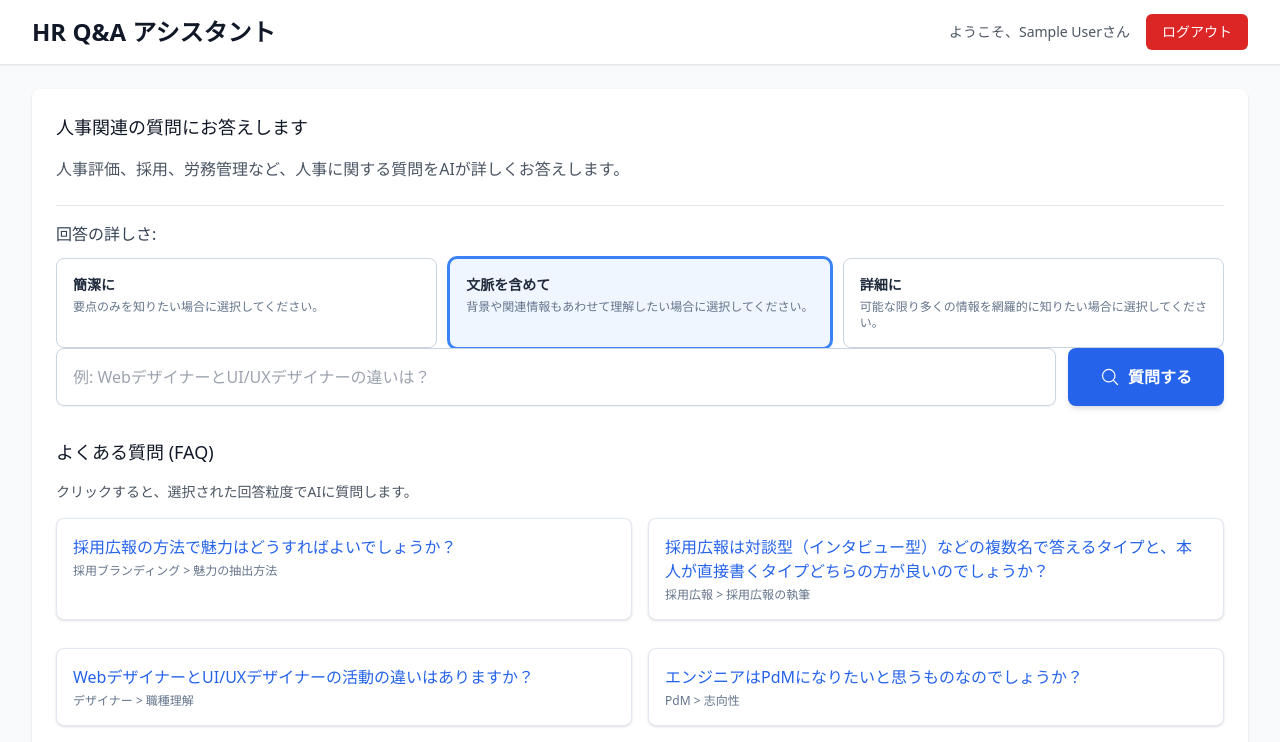
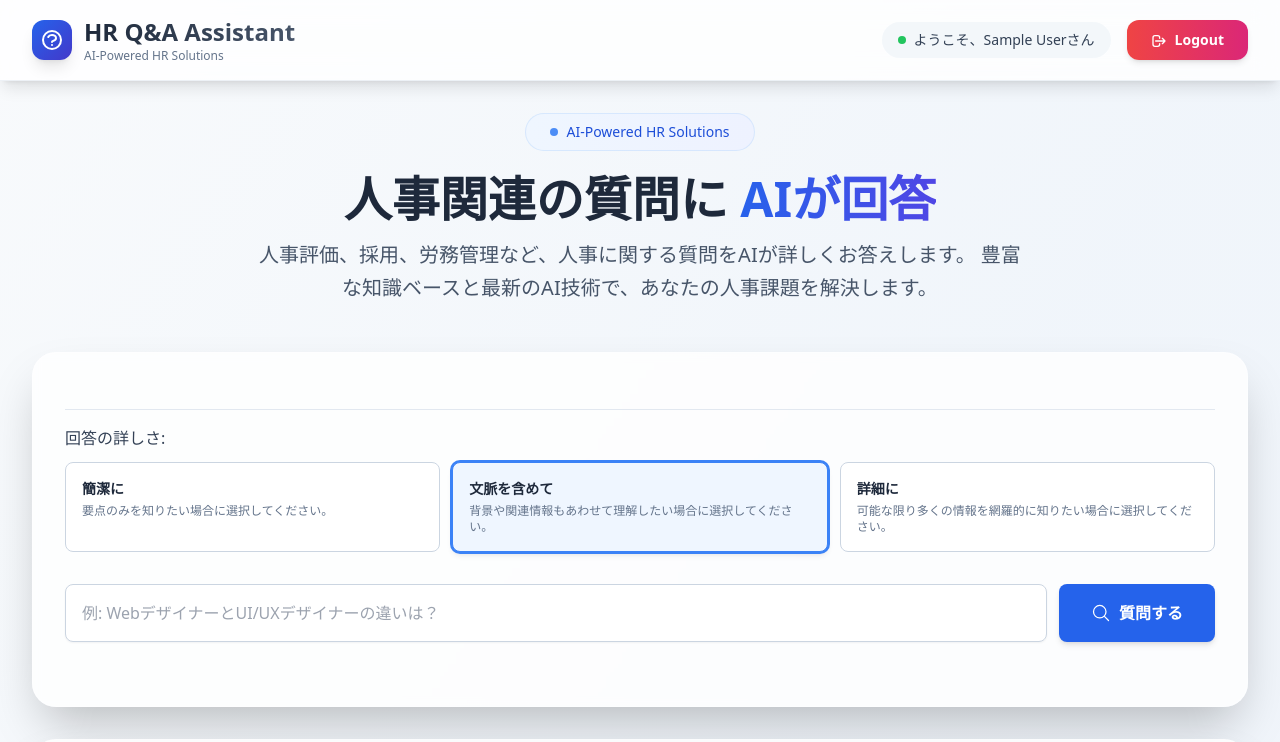
Before and after one commit to yamanekazuki/hr-qa-assistant, a React (Vite) app: page /app in a window 1280 px wide. Shown: the top 742 px of the page. Built offline with nearby package versions, Linux system fonts and the light colour scheme; no server answers; sample sign-in values are in the browser's storage.

Commit message:
Transform UI/UX to world-class design: add gradient backgrounds, glassmorphism effects, custom loading animations, hero section, improved typography, and modern card layouts - maintaining system stability

```diff
--- a/src/components/MainApp.tsx
+++ b/src/components/MainApp.tsx
@@ -310,6 +310,40 @@ const MainApp: React.FC = () => {
   const [suggestedQuestions, setSuggestedQuestions] = useState<string[]>([]);
   const [userInsights, setUserInsights] = useState<string[]>([]);
 
+  // カスタムローディングアニメーションコンポーネント
+  const LoadingAnimation = () => (
+    <div className="flex flex-col items-center justify-center py-12">
+      <div className="relative">
+        {/* メインのローディングアニメーション */}
+        <div className="w-16 h-16 border-4 border-blue-200 rounded-full animate-spin">
+          <div className="absolute top-0 left-0 w-full h-full border-4 border-transparent border-t-blue-600 rounded-full animate-spin"></div>
+        </div>
+        {/* 内側の回転する要素 */}
+        <div className="absolute inset-2 w-12 h-12 border-4 border-indigo-200 rounded-full animate-spin" style={{ animationDirection: 'reverse', animationDuration: '1.5s' }}>
+          <div className="absolute top-0 left-0 w-full h-full border-4 border-transparent border-t-indigo-600 rounded-full animate-spin" style={{ animationDirection: 'reverse', animationDuration: '1.5s' }}></div>
+        </div>
+        {/* 中心の点 */}
+        <div className="absolute inset-4 w-8 h-8 bg-gradient-to-br from-blue-500 to-indigo-600 rounded-full animate-pulse"></div>
+      </div>
+
+      {/* ローディングテキスト */}
+      <div className="mt-6 text-center">
+        <div className="flex items-center justify-center space-x-2 mb-2">
+          <div className="w-2 h-2 bg-blue-500 rounded-full animate-bounce" style={{ animationDelay: '0ms' }}></div>
+          <div className="w-2 h-2 bg-indigo-500 rounded-full animate-bounce" style={{ animationDelay: '150ms' }}></div>
+          <div className="w-2 h-2 bg-purple-500 rounded-full animate-bounce" style={{ animationDelay: '300ms' }}></div>
+        </div>
+        <p className="text-lg font-medium text-slate-700">AIが回答を生成中...</p>
+        <p className="text-sm text-slate-500 mt-1">豊富な知識ベースから最適な回答をお届けします</p>
+      </div>
+
+      {/* プログレスバー */}
+      <div className="w-64 bg-slate-200 rounded-full h-2 mt-6 overflow-hidden">
+        <div className="h-full bg-gradient-to-r from-blue-500 via-indigo-500 to-purple-500 rounded-full animate-pulse" style={{ width: '85%' }}></div>
+      </div>
+    </div>
+  );
+
   const handleQuestionSubmit = async (submittedQuestion: string) => {
     setIsLoading(true);
     setQuestionSearched(submittedQuestion);
@@ -371,31 +405,51 @@ const MainApp: React.FC = () => {
   };
 
     return (
-    <div className="min-h-screen bg-gray-50">
+    <div className="min-h-screen bg-gradient-to-br from-slate-50 via-blue-50/30 to-indigo-50/20">
       {/* ヘッダー */}
-      <header className="bg-white shadow-sm border-b">
+      <header className="bg-white/80 backdrop-blur-md shadow-lg border-b border-slate-200/60 sticky top-0 z-50">
         <div className="max-w-7xl mx-auto px-4 sm:px-6 lg:px-8">
-          <div className="flex justify-between items-center h-16">
-            <div className="flex items-center">
-              <h1 className="text-2xl font-bold text-gray-900">HR Q&A アシスタント</h1>
+          <div className="flex justify-between items-center h-20">
+            <div className="flex items-center space-x-3">
+              <div className="w-10 h-10 bg-gradient-to-br from-blue-600 to-indigo-700 rounded-xl flex items-center justify-center shadow-lg">
+                <svg className="w-6 h-6 text-white" fill="none" stroke="currentColor" viewBox="0 0 24 24">
+                  <path strokeLinecap="round" strokeLinejoin="round" strokeWidth={2} d="M8.228 9c.549-1.165 2.03-2 3.772-2 2.21 0 4 1.343 4 3 0 1.4-1.278 2.575-3.006 2.907-.542.104-.994.54-.994 1.093m0 3h.01M21 12a9 9 0 11-18 0 9 9 0 0118 0z" />
+                </svg>
+              </div>
+              <div>
+                <h1 className="text-2xl font-bold bg-gradient-to-r from-slate-800 to-slate-600 bg-clip-text text-transparent">
+                  HR Q&A Assistant
+                </h1>
+                <p className="text-xs text-slate-500 font-medium">AI-Powered HR Solutions</p>
+              </div>
             </div>
             <div className="flex items-center space-x-4">
-              <span className="text-sm text-gray-600">
+              <div className="hidden sm:flex items-center space-x-2 bg-slate-100/80 rounded-full px-4 py-2">
+                <div className="w-2 h-2 bg-green-500 rounded-full animate-pulse"></div>
+                <span className="text-sm font-medium text-slate-700">
                   ようこそ、{currentUser?.displayName || currentUser?.email}さん
                 </span>
+              </div>
               {isAdmin && (
                 <button
                   onClick={() => window.location.href = '/admin'}
-                  className="bg-blue-600 hover:bg-blue-700 text-white px-4 py-2 rounded-md text-sm font-medium transition-colors duration-200"
+                  className="bg-gradient-to-r from-blue-600 to-indigo-600 hover:from-blue-700 hover:to-indigo-700 text-white px-6 py-2.5 rounded-xl text-sm font-semibold transition-all duration-300 transform hover:scale-105 hover:shadow-lg shadow-md"
                 >
-                  管理画面
+                  <svg className="w-4 h-4 inline mr-2" fill="none" stroke="currentColor" viewBox="0 0 24 24">
+                    <path strokeLinecap="round" strokeLinejoin="round" strokeWidth={2} d="M10.325 4.317c.426-1.756 2.924-1.756 3.35 0a1.724 1.724 0 002.573 1.066c1.543-.94 3.31.826 2.37 2.37a1.724 1.724 0 001.065 2.572c1.756.426 1.756 2.924 0 3.35a1.724 1.724 0 00-1.066 2.573c.94 1.543-.826 3.31-2.37 2.37a1.724 1.724 0 00-2.572 1.065c-.426 1.756-2.924 1.756-3.35 0a1.724 1.724 0 00-2.573-1.066c-1.543.94-3.31-.826-2.37-2.37a1.724 1.724 0 00-1.065-2.572c-1.756-.426-1.756-2.924 0-3.35a1.724 1.724 0 001.066-2.573c-.94-1.543.826-3.31 2.37-2.37.996.608 2.296.07 2.572-1.065z" />
+                    <path strokeLinecap="round" strokeLinejoin="round" strokeWidth={2} d="M15 12a3 3 0 11-6 0 3 3 0 016 0z" />
+                  </svg>
+                  Dashboard
                 </button>
               )}
               <button
                 onClick={handleLogout}
-                className="bg-red-600 hover:bg-red-700 text-white px-4 py-2 rounded-md text-sm font-medium transition-colors duration-200"
+                className="bg-gradient-to-r from-red-500 to-pink-600 hover:from-red-600 hover:to-pink-700 text-white px-6 py-2.5 rounded-xl text-sm font-semibold transition-all duration-300 transform hover:scale-105 hover:shadow-lg shadow-md"
               >
-                ログアウト
+                <svg className="w-4 h-4 inline mr-2" fill="none" stroke="currentColor" viewBox="0 0 24 24">
+                  <path strokeLinecap="round" strokeLinejoin="round" strokeWidth={2} d="M17 16l4-4m0 0l-4-4m4 4H7m6 4v1a3 3 0 01-3 3H6a3 3 0 01-3-3V7a3 3 0 013-3h4a3 3 0 013 3v1" />
+                </svg>
+                Logout
               </button>
             </div>
           </div>
@@ -403,57 +457,99 @@ const MainApp: React.FC = () => {
       </header>
 
       {/* メインコンテンツ */}
-      <main className="max-w-7xl mx-auto py-6 sm:px-6 lg:px-8">
-        <div className="bg-white shadow rounded-lg p-6">
-          <div className="mb-6">
-            <h2 className="text-lg font-medium text-gray-900 mb-4">
-              人事関連の質問にお答えします
+      <main className="max-w-7xl mx-auto py-8 sm:px-6 lg:px-8">
+        {/* ヒーローセクション */}
+        <div className="text-center mb-12">
+          <div className="inline-flex items-center space-x-2 bg-gradient-to-r from-blue-50 to-indigo-50 border border-blue-200/50 rounded-full px-6 py-2 mb-6">
+            <div className="w-2 h-2 bg-blue-500 rounded-full animate-pulse"></div>
+            <span className="text-sm font-medium text-blue-700">AI-Powered HR Solutions</span>
+          </div>
+          <h2 className="text-4xl md:text-5xl font-bold text-slate-800 mb-4 leading-tight">
+            人事関連の質問に
+            <span className="bg-gradient-to-r from-blue-600 to-indigo-600 bg-clip-text text-transparent"> AIが回答</span>
           </h2>
-            <p className="text-gray-600">
+          <p className="text-xl text-slate-600 max-w-3xl mx-auto leading-relaxed">
             人事評価、採用、労務管理など、人事に関する質問をAIが詳しくお答えします。
+            豊富な知識ベースと最新のAI技術で、あなたの人事課題を解決します。
           </p>
         </div>
 
+        {/* メインカード */}
+        <div className="bg-white/80 backdrop-blur-sm shadow-2xl rounded-3xl border border-white/20 p-8 mb-8">
           {/* 回答の詳細度選択 */}
+          <div className="mb-8">
             <AnswerGranularitySelector
               selectedGranularity={selectedGranularity}
               onGranularityChange={setSelectedGranularity}
               disabled={isLoading}
             />
+          </div>
 
           {/* 質問入力 */}
+          <div className="mb-8">
             <QuestionInput
               onSubmit={handleQuestionSubmit}
               isLoading={isLoading}
               initialQuestion={question}
             />
+          </div>
+
+          {/* ローディング状態 */}
+          {isLoading && (
+            <div className="mb-8">
+              <LoadingAnimation />
+            </div>
+          )}
 
           {/* 回答表示 */}
+          {answer && !isLoading && (
+            <div className="mb-8">
               <AnswerDisplay
                 answer={answer}
                 questionSearched={questionSearched}
               />
+            </div>
+          )}
 
           {/* フォローアップ質問 */}
+          {suggestedQuestions.length > 0 && (
+            <div className="mb-8">
               <SuggestedFollowUpQuestions
                 questions={suggestedQuestions}
                 onQuestionSelect={handleQuestionSubmit}
                 isLoading={isLoading}
               />
+            </div>
+          )}
 
           {/* ユーザーインサイト */}
+          {userInsights.length > 0 && (
+            <div className="mb-8">
               <UserInsightDisplay
                 insightText={userInsights}
                 isLoading={isLoading}
               />
+            </div>
+          )}
+        </div>
 
-          {/* FAQ */}
-          <div className="mt-8">
-            <h3 className="text-lg font-medium text-gray-900 mb-4">よくある質問 (FAQ)</h3>
-            <p className="text-sm text-gray-600 mb-4">
+        {/* FAQ セクション */}
+        <div className="bg-white/80 backdrop-blur-sm shadow-2xl rounded-3xl border border-white/20 p-8">
+          <div className="text-center mb-8">
+            <div className="inline-flex items-center space-x-2 bg-gradient-to-r from-emerald-50 to-teal-50 border border-emerald-200/50 rounded-full px-6 py-2 mb-4">
+              <svg className="w-5 h-5 text-emerald-600" fill="none" stroke="currentColor" viewBox="0 0 24 24">
+                <path strokeLinecap="round" strokeLinejoin="round" strokeWidth={2} d="M8.228 9c.549-1.165 2.03-2 3.772-2 2.21 0 4 1.343 4 3 0 1.4-1.278 2.575-3.006 2.907-.542.104-.994.54-.994 1.093m0 3h.01M21 12a9 9 0 11-18 0 9 9 0 0118 0z" />
+              </svg>
+              <span className="text-sm font-medium text-emerald-700">Knowledge Base</span>
+            </div>
+            <h3 className="text-3xl font-bold text-slate-800 mb-4">よくある質問 (FAQ)</h3>
+            <p className="text-lg text-slate-600 max-w-2xl mx-auto">
               クリックすると、選択された回答粒度でAIに質問します。
+              豊富な人事知識を活用して、あなたの疑問を解決しましょう。
             </p>
-            <div className="grid grid-cols-1 md:grid-cols-2 gap-4">
+          </div>
+
+          <div className="grid grid-cols-1 md:grid-cols-2 lg:grid-cols-3 gap-6">
             {KNOWLEDGE_BASE.map((qaItem: QAItem) => (
               <FaqItem
                 key={qaItem.id}
@@ -463,7 +559,6 @@ const MainApp: React.FC = () => {
             ))}
           </div>
         </div>
-        </div>
       </main>
     </div>
   );
```
Lines whose indentation alone changed are shown as unchanged.
